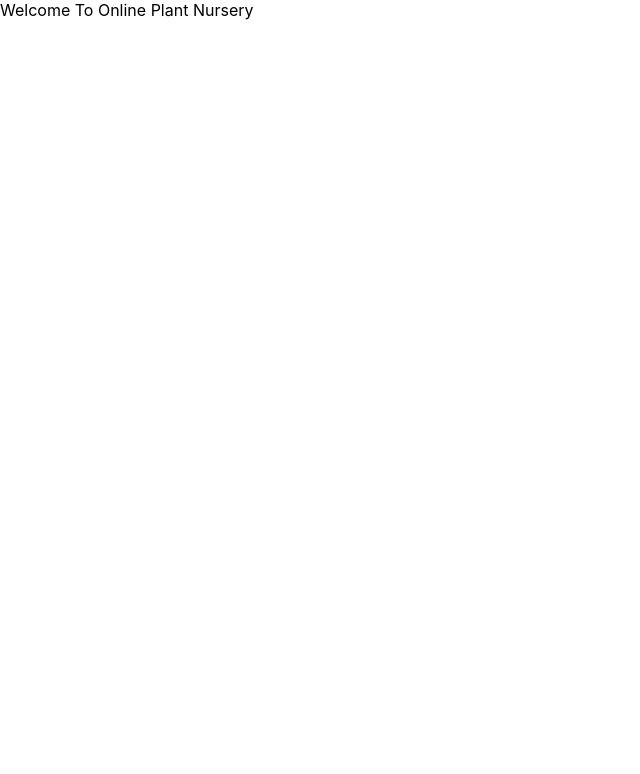
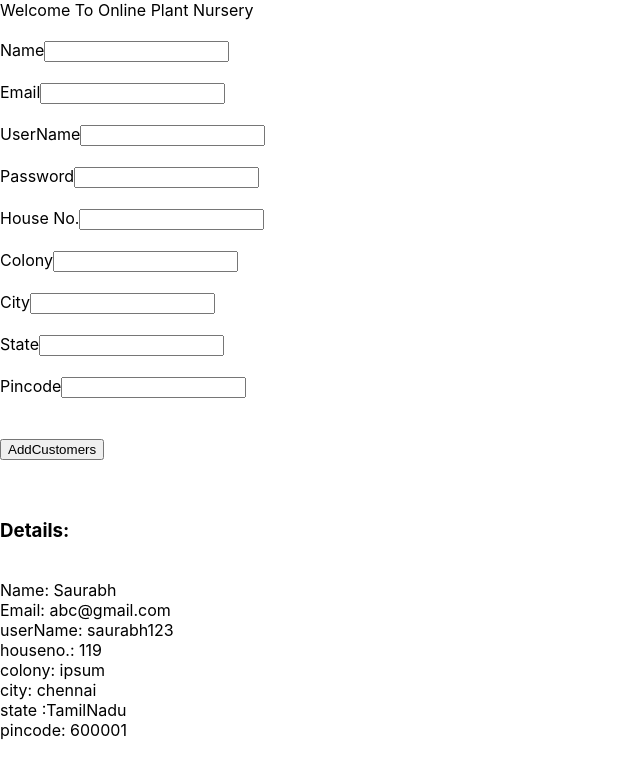
Before and after one commit to yashbhatia100/OnlinePlantNursery-UI, a React (Create React App) app in the folder onlineplantnursery/: page / in a window 1280 px wide. Shown: the top 774 px of the page, without its empty margins (0-640 px from the left). Built offline with nearby package versions, Linux system fonts and the light colour scheme.

Commit message:
components created

```diff
--- a/onlineplantnursery/src/App.js
+++ b/onlineplantnursery/src/App.js
@@ -1,10 +1,26 @@
 
 import './App.css';
+import AddCustomer from "./component/Addcustomer";
+import DisplayCustomer from "./component/DisplayCustomer";
 
 function App() {
+  const customer1 = {
+    customerId : 1,
+    customerName : "Saurabh",
+    customerEmail : "abc@gmail.com",
+    userName: "saurabh123",
+    password : "xyz421",
+    houseNo : 119,
+    colony : "ipsum",
+    city  : "chennai",
+    State: "TamilNadu",
+    pincode : 600001,
+  };
   return (
     <div >
-      Welcome To Online Plant Nursery
+      Welcome To Online Plant Nursery<br/><br/>
+      <AddCustomer/>
+      <DisplayCustomer customer = {customer1}c/>
     </div>
   );
 }
--- /dev/null
+++ b/onlineplantnursery/src/component/Addcustomer.js
@@ -0,0 +1,140 @@
+import  React,{ useState } from "react";
+import DisplayCustomer from "./DisplayCustomer";
+
+export default function  AddCustomer(){
+const customer = {
+    customerName : "Saurabh",
+    customerEmail : "abc@gmail.com",
+    userName: "saurabhkg",
+    password : "xyz421",
+    houseNo : 119,
+    colony : "ipsum",
+    city  : "chennai",
+    State: "TamilNadu",
+    pincode : 600001,
+
+};
+
+const    customerNameref = React.createRef();
+const   customerEmailref = React.createRef();
+const   userNameref = React.createRef();
+const   passwordref = React.createRef();
+const   houseNoref = React.createRef();
+const   colonyref = React.createRef();
+const   cityref = React.createRef();
+const    stateref = React.createRef();
+const    pincoderef = React.createRef();
+
+const initialState = {
+    customerNameref: undefined,
+    customerEmailref: undefined,
+    userNameref : undefined,
+    passwordref : undefined,
+    houseNoref: undefined,
+    colonyref: undefined,
+    cityref: undefined,
+    stateref : undefined,
+    pincoderef: undefined,
+    customer: undefined,
+    errMsg: undefined,
+    formstatus : "",
+};
+
+const [state, setNewState] = useState(initialState);
+
+const submitHandler = (event) => {
+  event.preventDefault();
+  setNewState({ ...state, formstatus: "Form is submitted Successfully" });
+};
+
+const changeHandler = (ref) => {
+    const field = ref.current;
+    const fieldName = field.name;
+    const fieldValue = field.value;
+    let newState = {
+      ...state,
+      [fieldName]: fieldValue,
+      customer: undefined,
+      errMsg: undefined,
+    };
+    setNewState(newState);
+  };
+
+  return(
+    <div>
+    <form onSubmit = {(event) => submitHandler(event)}>
+    <div>
+    <label>Name</label>
+    <input name="customerName" type = "text" ref={customerNameref} onChange={()=> changeHandler(customerNameref) } />
+    </div><br/>
+
+
+    <div>
+    <label>Email</label>
+    <input name="customerEmail" type = "email" ref={customerEmailref} onChange={()=> changeHandler(customerEmailref) } />
+    </div><br/>
+
+    <div>
+    <label>UserName</label>
+    <input name="userName" type = "text" ref={userNameref} onChange={()=> changeHandler(userNameref) } />
+    </div><br/>
+
+    <div>
+    <label>Password</label>
+    <input name="password" type = "password" ref={passwordref} onChange={()=> changeHandler(passwordref) } />
+    </div><br/>
+
+    <div>
+    <label>House No.</label>
+    <input name="houseNo" type = "number"  ref={houseNoref} onChange={()=> changeHandler(houseNoref) } /><br/>
+    </div><br/>
+
+    <div>
+    <label>Colony</label>
+    <input name="colony" type = "text" ref={colonyref} onChange={()=> changeHandler(colonyref) } /><br/>
+    </div><br/>
+
+    <div>
+    <label>City</label>
+    <input name="city" type = "text" ref={cityref} onChange={()=> changeHandler(cityref) } /><br/>
+    </div><br/>
+
+    <div>
+    <label>State</label>
+    <input name="State" type = "text" ref={stateref} onChange={()=> changeHandler(stateref) } /><br/>
+    </div><br/>
+
+    <div>
+    <label>Pincode</label>
+    <input name="pincode" type = "number" ref={pincoderef} onChange={()=> changeHandler(pincoderef) } /><br/>
+    </div> <br/>
+
+    <br/>
+
+    <button >AddCustomers</button>
+ </form>
+ <h2>{state.formstatus}</h2><br/>
+ <h3>Details: <br/></h3>
+
+
+ <br />
+ {state.customer ? (
+   <div>
+     <h3>Customer Added Successfully</h3>
+     <DisplayCustomer customer={ state.customer} />
+   </div>
+ ) : (
+   ""
+ )}
+ {state.errMsg ? (
+   <div>
+     <h3> Customer not Added Successfully</h3>
+     <br />
+     {state.errMsg}
+   </div>
+ ) : (
+   ""
+ )}
+    </div>
+  )
+}
--- /dev/null
+++ b/onlineplantnursery/src/component/DisplayCustomer.js
@@ -0,0 +1,8 @@
+export  default function DisplayCustomer({customer}){
+    return(
+        <span>
+            Name:  {customer.customerName} <br/> Email: {customer.customerEmail} <br/> userName: {customer.userName}<br/>  houseno.: {customer.houseNo} <br/>colony: {customer.colony} <br/> city: {customer.city}<br/> state :{customer.State} <br/> pincode: {customer.pincode}
+
+        </span>
+    )
+}
```
